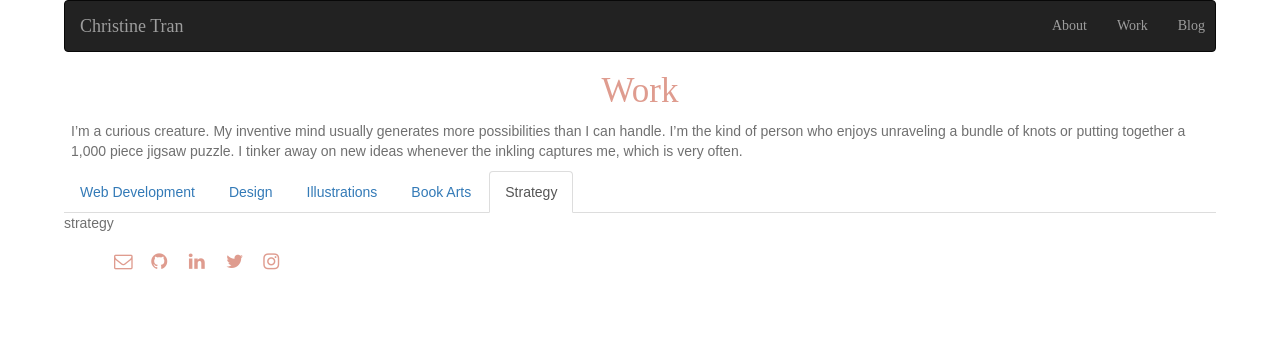
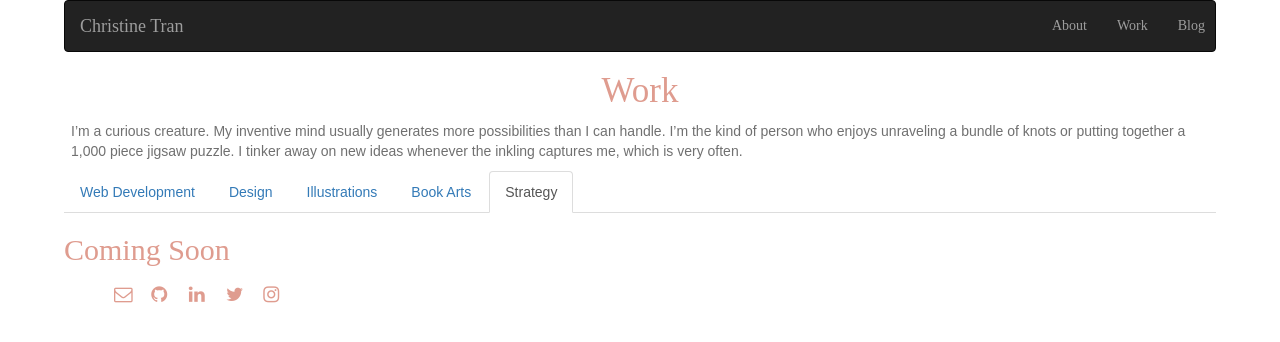
Before and after one commit to christinetran825/tofukid-website, a React (Create React App) app: page /work in a window 1280 px wide. Both pictures are taken after a click on the tab "Strategy". Shown: the top 342 px of the page. Built offline with nearby package versions, Linux system fonts and the light colour scheme; a web font is replaced by a local one.

Commit message:
added classname for coming soon

```diff
--- a/src/containers/Work.js
+++ b/src/containers/Work.js
@@ -45,7 +45,7 @@ class Work extends Component {
             <Bookmaking/>
           </Tab>
           <Tab eventKey={5} title="Strategy">
-            <p>strategy</p>
+            <h2 className="coming-soon">Coming Soon</h2>
           </Tab>
         </Tabs>
       </div>
```
